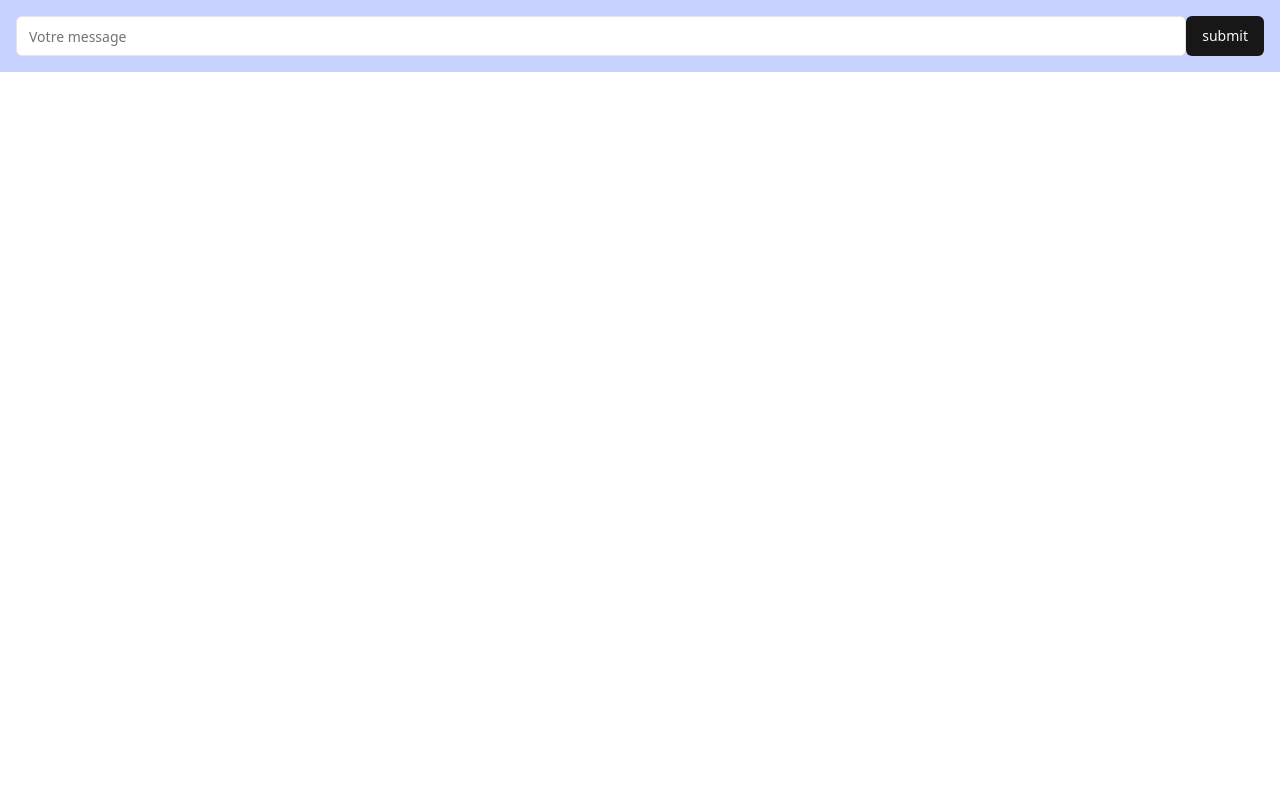
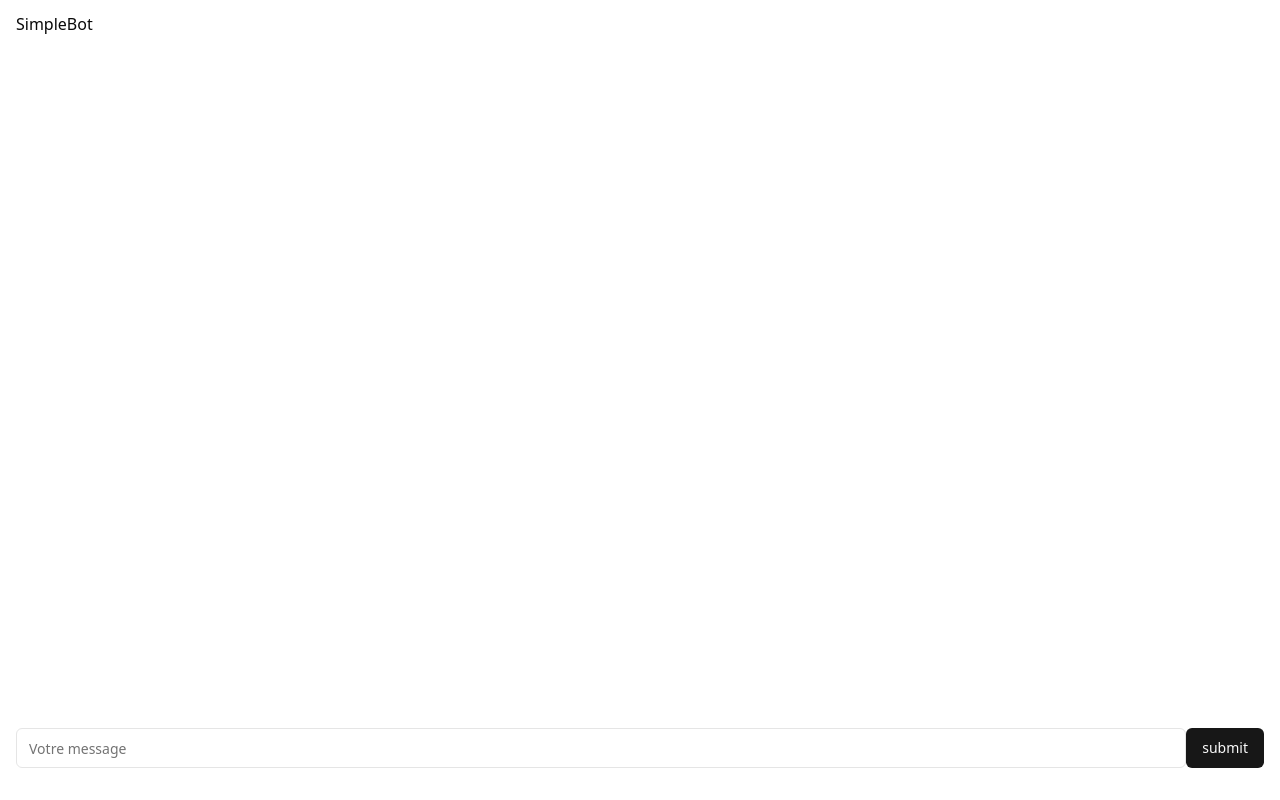
Before and after one commit to mimccio/simplebot, a React (Vite) app: page / in a window 1280 px wide. Built offline with nearby package versions, Linux system fonts and the light colour scheme.

Commit message:
simple layout

```diff
--- a/src/app/app.tsx
+++ b/src/app/app.tsx
@@ -1,5 +1,6 @@
 import './app.css'
 import { ChatForm } from './components/chat-form'
+import { Header } from './components/header'
 import { MessageList } from './components/message-list'
 import { useChat } from './hooks/use-chat'
 
@@ -7,7 +8,8 @@ export const App = () => {
   const { form, onSubmit, messageList } = useChat()
 
   return (
-    <div className="flex flex-col bg-indigo-200 p-4">
+    <div className="flex min-h-svh flex-col px-4">
+      <Header />
       <MessageList messageList={messageList} />
       <ChatForm form={form} onSubmit={onSubmit} />
     </div>
--- a/src/app/components/chat-form.tsx
+++ b/src/app/components/chat-form.tsx
@@ -12,7 +12,7 @@ interface Props {
 export const ChatForm = ({ form, onSubmit }: Props) => {
   return (
     <Form {...form}>
-      <form onSubmit={form.handleSubmit(onSubmit)}>
+      <form className="mb-8" onSubmit={form.handleSubmit(onSubmit)}>
         <FormField
           control={form.control}
           name="message"
--- /dev/null
+++ b/src/app/components/header.tsx
@@ -0,0 +1,7 @@
+export const Header = () => {
+  return (
+    <header className="py-3">
+      <h1>SimpleBot</h1>
+    </header>
+  )
+}
--- a/src/app/components/message-list.tsx
+++ b/src/app/components/message-list.tsx
@@ -4,7 +4,7 @@ interface Props {
 
 export const MessageList = ({ messageList }: Props) => {
   return (
-    <ul>
+    <ul className="grow">
       {messageList.map((msg, i) => (
         <li key={i}>{msg}</li>
       ))}
```
